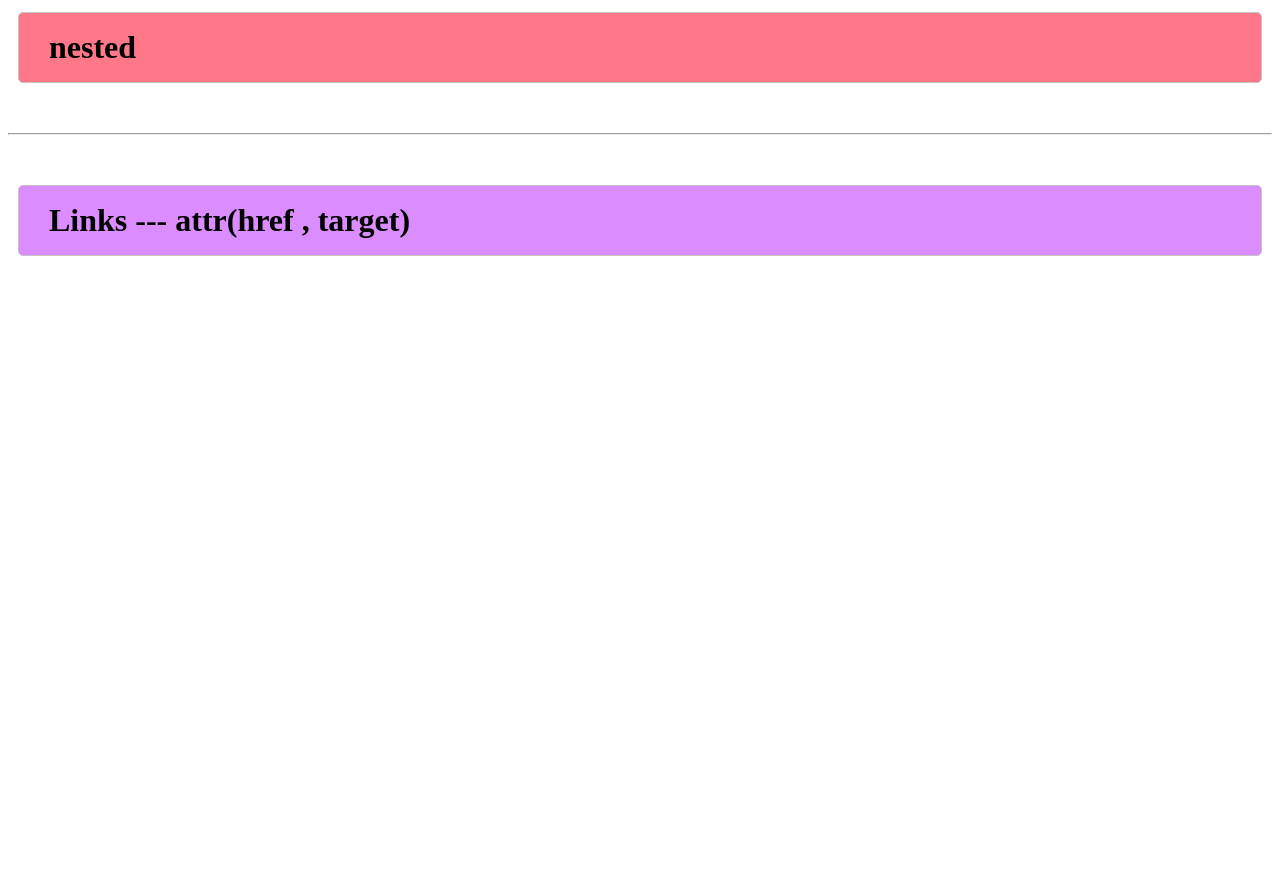
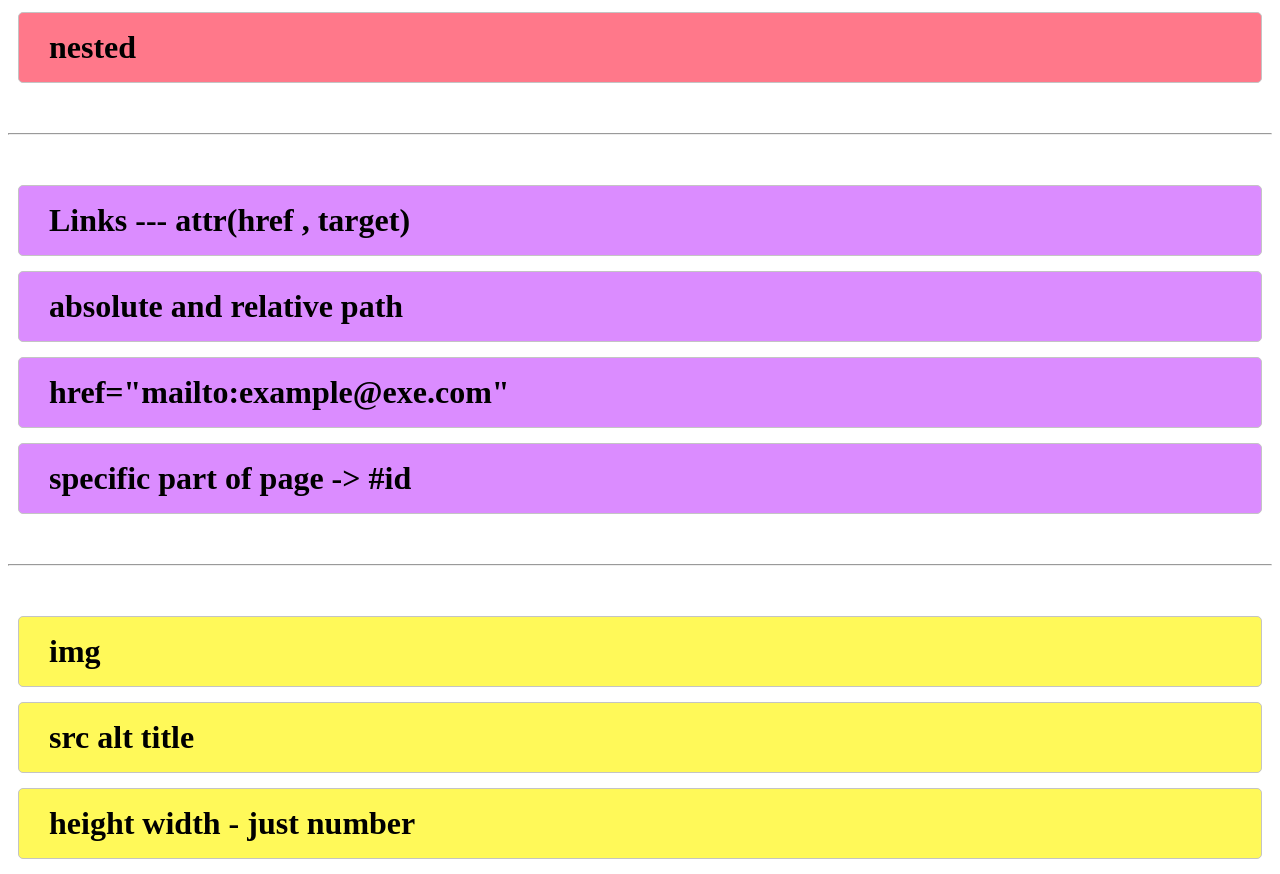
Before and after one commit to roozbehshafieebafti/html-class, a plain HTML site: page pages/html.html in a window 1280 px wide. Shown: the part 3411-4285 px from the top of the page. Before the commit the page ends 3682 px from the top, so only its background shows below. Drawn offline with Linux system fonts and the light colour scheme.

```diff
--- a/css/html.css
+++ b/css/html.css
@@ -31,6 +31,9 @@
 .card-6{
     background-color: #db8cff;
 }
+.card-7{
+    background-color: #fff959;
+}
 
 .card-1:hover{
     background-color: #55ff33;
@@ -50,3 +53,6 @@
 .card-6:hover{
     background-color: #cb59ff;
 }
+.card-7:hover{
+    background-color: #fff724;
+}
--- a/pages/html.html
+++ b/pages/html.html
@@ -52,7 +52,14 @@
         <div class="card card-5">nested</div>
         <hr />
         <div class="card card-6">Links --- attr(href , target)</div>
-        <div></div>
+        <div class="card card-6">absolute and relative path</div>
+        <div class="card card-6">href="mailto:example@exe.com"</div>
+        <div class="card card-6">specific part of page -> #id </div>
+        <hr>
+        <div class="card card-7">img</div>
+        <div class="card card-7">src alt title</div>
+        <div class="card card-7">height width - just number</div>
+
     </main>
 </body>
 </html>
```
